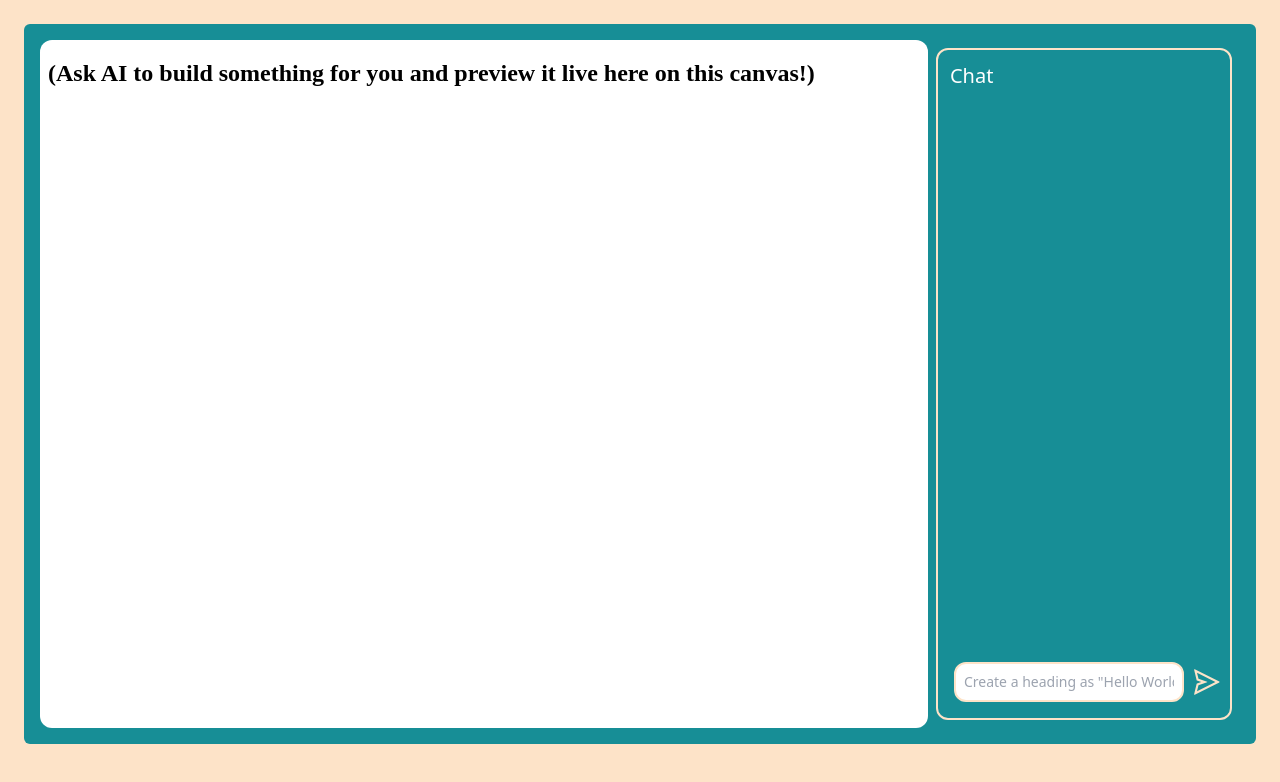
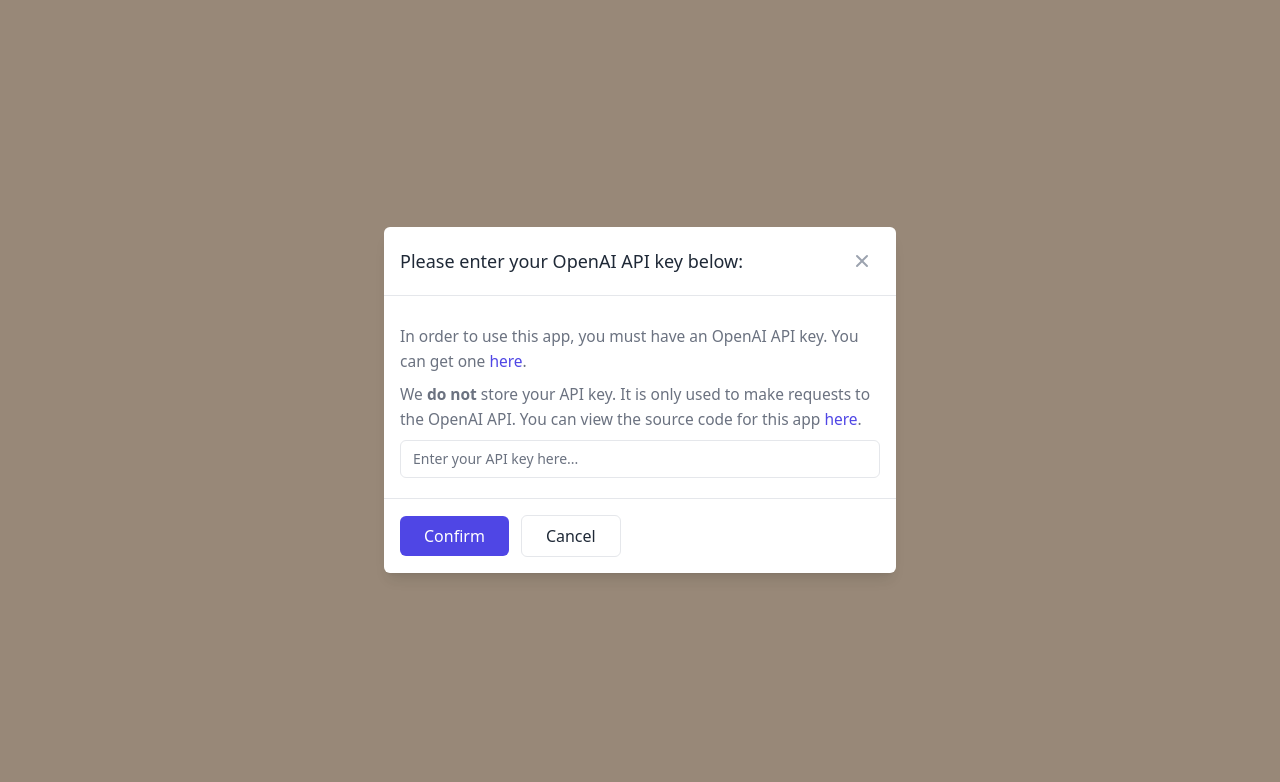
Before and after one commit to abdealijaroli/webwiz, a Next.js app: page / in a window 1280 px wide. Shown: the top 782 px of the page. Built offline with nearby package versions, Linux system fonts and the light colour scheme.

Commit message:
feat: added overlay for entering api key

```diff
--- a/app/page.tsx
+++ b/app/page.tsx
@@ -16,6 +16,7 @@
     const [html, setHtml] = useState("");
     const [css, setCss] = useState("");
     const [js, setJs] = useState("");
+    const [overlay, setOverlay] = useState(true);
 
     const { messages, input, handleInputChange, handleSubmit } = useChat({});
 
@@ -41,7 +42,88 @@
         }
     };
 
-    return (
+    return overlay ? (
+        <div className="fixed inset-0 z-10 overflow-y-auto">
+            <div
+                className="fixed inset-0 w-full h-full bg-black opacity-40"
+                onClick={() => setOverlay(false)}
+            ></div>
+            <div className="flex items-center min-h-screen px-4 py-8">
+                <div className="relative w-full max-w-lg mx-auto bg-white rounded-md shadow-lg">
+                    <div className="flex items-center justify-between p-4 border-b">
+                        <h4 className="text-lg font-medium text-gray-800">
+                            Please enter your OpenAI API key below:
+                        </h4>
+                        <button
+                            className="p-2 text-gray-400 rounded-md hover:bg-gray-100"
+                            onClick={() => setOverlay(false)}
+                        >
+                            <svg
+                                xmlns="http://www.w3.org/2000/svg"
+                                className="w-5 h-5 mx-auto"
+                                viewBox="0 0 20 20"
+                                fill="currentColor"
+                            >
+                                <path
+                                    fillRule="evenodd"
+                                    d="M4.293 4.293a1 1 0 011.414 0L10 8.586l4.293-4.293a1 1 0 111.414 1.414L11.414 10l4.293 4.293a1 1 0 01-1.414 1.414L10 11.414l-4.293 4.293a1 1 0 01-1.414-1.414L8.586 10 4.293 5.707a1 1 0 010-1.414z"
+                                    clipRule="evenodd"
+                                />
+                            </svg>
+                        </button>
+                    </div>
+                    <div className="space-y-2 p-4 mt-3 text-[15.5px] leading-relaxed text-gray-500">
+                        <p>
+                            In order to use this app, you must have an OpenAI
+                            API key. You can get one{" "}
+                            <a
+                                href="https://platform.openai.com/account/api-keys"
+                                target="_blank"
+                                rel="noopener noreferrer"
+                                className="text-indigo-600 hover:underline"
+                            >
+                                here
+                            </a>
+                            .
+                        </p>
+                        <p>
+                            We <b>do not</b> store your API key. It is only used
+                            to make requests to the OpenAI API. You can view the
+                            source code for this app{" "}
+                            <a
+                                href="https://github.com/abdealijaroli/webwiz"
+                                target="_blank"
+                                rel="noopener noreferrer"
+                                className="text-indigo-600 hover:underline"
+                            >
+                                here
+                            </a>
+                            .
+                        </p>
+                        <input
+                            className="w-full px-3 py-2 text-sm text-gray-700 placeholder-gray-500 border rounded-md focus:outline-none focus:ring-2 focus:ring-indigo-600"
+                            type="text"
+                            placeholder="Enter your API key here..."
+                        />
+                    </div>
+                    <div className="flex items-center gap-3 p-4 mt-1 border-t">
+                        <button
+                            className="px-6 py-2 text-white bg-indigo-600 rounded-md outline-none ring-offset-2 ring-indigo-600 focus:ring-2"
+                            onClick={() => setOverlay(false)}
+                        >
+                            Confirm
+                        </button>
+                        <button
+                            className="px-6 py-2 text-gray-800 border rounded-md outline-none ring-offset-2 ring-indigo-600 focus:ring-2"
+                            onClick={() => setOverlay(false)}
+                        >
+                            Cancel
+                        </button>
+                    </div>
+                </div>
+            </div>
+        </div>
+    ) : (
         <main className="bg-primary p-4 rounded-md text-center text-xl m-6 font-medium flex flex-row h-[90vh]">
             <Canvas html={html} css={css} js={js} />
 
```
